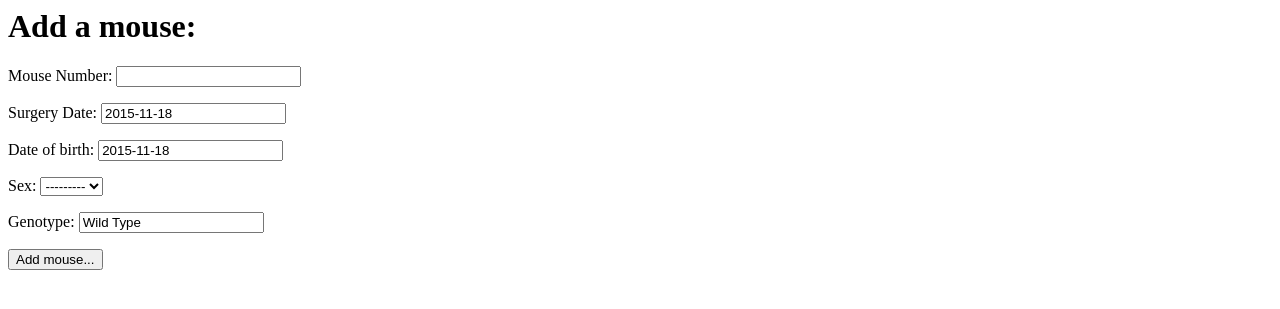
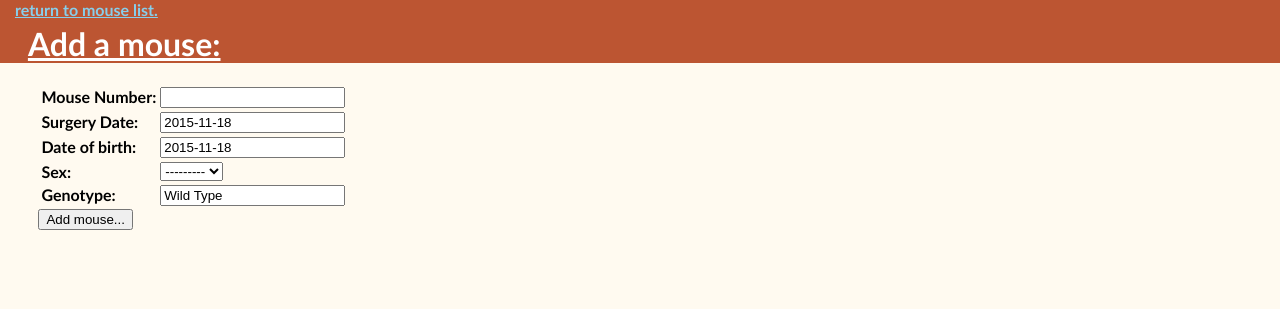
Before and after one commit to c-wilson/behavior_server, a Django app: page /behavior_subjects/mouse_adder/ in a window 1280 px wide. Shown: the top 309 px of the page. Run offline with Django 3.2, Linux system fonts and the light colour scheme.

Commit message:
Style changes. Session adding improvement.

```diff
--- a/behavior_subjects/forms.py
+++ b/behavior_subjects/forms.py
@@ -1,5 +1,5 @@
 from django import forms
-from .models import Mouse, Trial
+from .models import Mouse, Session
 
 
 class UploadForm(forms.Form):
@@ -9,3 +9,8 @@ class MouseForm(forms.ModelForm):
     class Meta:
         model = Mouse
         fields = ['mouse_number', 'surgery_date', 'dob', 'sex', 'genotype']
+
+class SessionNotesForm(forms.ModelForm):
+    class Meta:
+        model = Session
+        fields = ['bad', 'notes']
--- a/behavior_subjects/models.py
+++ b/behavior_subjects/models.py
@@ -56,7 +56,8 @@ class Session(models.Model):
     rig = models.CharField('Rig', max_length=10, default='', blank=True)
     lickgraceperiod = models.IntegerField('Lick Grace Period', blank=True, default=0)
     odorset_name = models.CharField('Odorset name', max_length=32, blank=True, default='')
-    #TODO: add note attribute to Session model.
+    notes = models.TextField('Session Notes', default='', blank=True)
+    bad = models.BooleanField('Bad Session', default=False, blank=True)
 
     @transaction.atomic  # do all processing, commit to database if everything is successful.
     def process(self):
--- a/behavior_subjects/static/style.css
+++ b/behavior_subjects/static/style.css
@@ -3,17 +3,6 @@ body {
     font-family: "Trebuchet MS", Arial, Helvetica, sans-serif;
     margin-left: 3%;
     margin-top: 0%;
-}
-
-p{
-    display:inline-block;
-    margin-left: 0%;
-    /*margin-bottom: 0%;*/
-}
-
-h1{
-    text-indent: 1%;
-    text-decoration: underline;
 }
 
 a:link {
@@ -35,9 +24,10 @@ a:hover, a:focus, a:active {
 header {
     /*padding-top: -3%;*/
     margin-left: -4%;
+    margin-right: 0%;
     /*height: 87px;*/
     background: #bc5532;
-    width: 100%;
+    width: 105%;
     height: auto;
     display: block;
     /*line-height:22px*/
@@ -47,7 +37,7 @@ header h1 {
     text-decoration: underline;
     color: white;
     display: block;
-    /*line-height: 22px;*/
+    margin-top: 5px;
 }
 
 header a {
@@ -55,10 +45,15 @@ header a {
 }
 header a:link {
     color:skyblue;
-    padding-right:2%;
+    padding-right: 0%;
 }
 
 header a:visited {
     color:skyblue;
-    padding-right:2%;
+    padding-right: 0%;
 }
+
+table th {
+    text-align: left;
+    vertical-align: top;
+}
--- a/behavior_subjects/templates/behavior_subjects/index.html
+++ b/behavior_subjects/templates/behavior_subjects/index.html
@@ -45,7 +45,7 @@
 </header>
 
 {% if mice_list %}
-    <p>
+
     <table id="sessions">
         <tr>
             <th><b>Mouse #</b></th>
@@ -59,11 +59,9 @@
                 <td>{{ m.last_session_date }}</td>
                 <td>{{ m.rig }}</td>
                 <td>{{ m.last_session_performance }}</td>
-
             </tr>
         {% endfor %}
     </table>
-    </p>
 {% else %}
     <p>No mice!</p>
 {% endif %}
--- a/behavior_subjects/templates/behavior_subjects/mouse_adder.html
+++ b/behavior_subjects/templates/behavior_subjects/mouse_adder.html
@@ -1,30 +1,21 @@
-<h1>Add a mouse:</h1>
-
+<head></head>
+{% load staticfiles %}
+<LINK rel="stylesheet" type="text/css" href="{% static 'style.css' %}"/>
+</head>
+<body>
+<header>
+    <a href="{% url 'behavior_subjects:index' %}"> return to mouse list. </a><br>
+    <h1 style="margin-top: 5px">Add a mouse:</h1>
+</header>
 {% if error_msg %}
     <p><strong>{{ error_message }}</strong></p>
 {% endif %}
 
 <form action="{% url 'behavior_subjects:mouse_adder' %}" method="post">
     {% csrf_token %}
-    {{ form.as_p }}
+    <table>
+        {{ form.as_table }}
+    </table>
     <input type="submit" name="add" value="Add mouse...">
-
 </form>
-
-{#{{ form }}#}
-
-{#<form action="{% url 'behavior_subjects:add_mouse' %}" method="post">#}
-{#    {% csrf_token %}#}
-{#    <label for="mouse_num">Mouse number:</label>#}
-{#    <input type="number" name="mouse_num" id="mouse_num"/>#}
-{#    <br>#}
-{#    <label for="dob">Date of birth:</label>#}
-{#    <input type="datetime" name="dob" id="dob"/>#}
-{#    <br>#}
-{#    <input type="radio" name="sex" value="Male">#}
-{#    <br>#}
-{#    <input type="radio" name="sex" value="Female">#}
-{##}
-{#    <input type="submit" value="Add" />#}
-{##}
-{#</form>#}
+</body>
--- a/behavior_subjects/templates/behavior_subjects/mouse_editor.html
+++ b/behavior_subjects/templates/behavior_subjects/mouse_editor.html
@@ -2,6 +2,8 @@
 
 <form action="{% url 'behavior_subjects:edit_mouse' mouse_number%}" method="post">
     {% csrf_token %}
-    {{ form.as_p }}
+    <table>
+    {{ form.as_table }}
+    </table>
     <input type="submit" name="save" value="Save changes">
 </form>
--- a/behavior_subjects/urls.py
+++ b/behavior_subjects/urls.py
@@ -6,7 +6,7 @@ urlpatterns = [
     url(r'^(?P<mouse_number>[0-9]+)/$', views.mouse, name='mouse'),
     url(r'^(?P<mouse_number>[0-9]+)/(?P<session_num>[0-9]+)/$', views.session, name='session'),
     url(r'^mouse_adder/$', views.mouse_adder, name='mouse_adder'),
-    # url(r'^_add_mouse/$', views.add_mouse, name='add_mouse'),
     url(r'^(?P<mouse_number>[0-9]+)/editor/$', views.edit_mouse, name='edit_mouse'),
     url(r'^_add_session/$', views.add_session, name='add_session'),
+    url(r'^(?P<mouse_number>[0-9]+)/(?P<session_num>[0-9]+)/notes$', views.session_notes, name='session_notes')
 ]
--- a/behavior_subjects/views.py
+++ b/behavior_subjects/views.py
@@ -5,7 +5,7 @@ from .models import Mouse, Session, Trial, TrialTable
 from django.utils import timezone
 from django.db import transaction
 # from django.http import HttpResponse, Http404, HttpResponseRedirect
-from .forms import MouseForm
+from .forms import MouseForm, SessionNotesForm
 from .utils import parse_h5path
 
 from bokeh.plotting import figure
@@ -85,38 +85,51 @@ def session(request, mouse_number, session_num):
 
 
 def add_session(request):
-    if request.FILES:
-        files = request.FILES.getlist('files')
-        for file in files:
-            fn = file.name
-            mouse_num, sess_num, dtg = parse_h5path(fn)
-            try:
+    session_list=[]
+    if request.method == "POST":
+        add_time = timezone.now()
+        if request.FILES:
+            files = request.FILES.getlist('files')
+            for file in files:
+                fn = file.name
+                mouse_num, sess_num, dtg = parse_h5path(fn)
+                try:
+                    mouse = Mouse.objects.get(mouse_number=mouse_num)
+                except ObjectDoesNotExist:
+                    err = 'Mouse {0} does not exist in database. Please add mouse first!'.format(mouse_num)
+                    return index(request, msg=err)  # short circuit if mouse doesn't exist before adding anything to db.
+
+            for file in files:
+                fn = file.name
+                mouse_num, sess_num, dtg = parse_h5path(fn)
                 mouse = Mouse.objects.get(mouse_number=mouse_num)
-            except ObjectDoesNotExist:
-                err = 'Mouse {0} does not exist in database. Please add mouse first!'.format(mouse_num)
-                return index(request, msg=err)  # short circuit if mouse doesn't exist before adding anything to db.
+                if not Session.objects.filter(run_dtg=dtg):
+                    with transaction.atomic():
+                        new_sess = Session(mouse=mouse,
+                                           session_num=sess_num,
+                                           run_dtg=dtg,
+                                           added_dtg=add_time,
+                                           file=file)
 
-        for file in files:
-            fn = file.name
-            mouse_num, sess_num, dtg = parse_h5path(fn)
-            mouse = Mouse.objects.get(mouse_number=mouse_num)
-            if not Session.objects.filter(run_dtg=dtg):
-                with transaction.atomic():
-                    new_sess = Session(mouse=mouse,
-                                       session_num=sess_num,
-                                       run_dtg=dtg,
-                                       added_dtg=timezone.now(),
-                                       file=file)
+                        new_sess.save()
+                        new_sess.process()
+                    session_list.append(new_sess)
 
-                    new_sess.save()
-                    new_sess.process()
-                msg = 'Sessions successfully added!'
-            else:
-                print('Session exists.')
-                continue
+                else:
+                    print('Session exists.')
+                    continue
+            msg = 'Sessions added:'
+        else:
+            msg = 'Please select one or more session files!'
     else:
-        msg = 'Please select one or more session files!'
-    return index(request, msg=msg)
+        last_add_s = Session.objects.latest('added_dtg')
+        last_add_time = last_add_s.added_dtg
+        session_list = Session.objects.filter(added_dtg=last_add_time)
+        msg = 'Recently added sessions:'
+        # session_list = Session.objects.
+    context = {'message': msg,
+               'session_list': session_list}
+    return render(request, "behavior_subjects/sessions_added.html", context=context)
 
 
 def mouse_adder(request):
@@ -149,5 +162,21 @@ def edit_mouse(request, mouse_number):
                                                            'form': form})
 
 
-def session_graph(request, mouse_number, session_number):
-    return None
+def session_notes(request, mouse_number, session_num):
+
+    s = Session.objects.get(id=session_num)
+    if request.method == 'POST':
+        next = request.POST.get('next', 'behavior_subjects:mouse')
+        # next = request.POST['next']
+        print(request.POST)
+        form = SessionNotesForm(request.POST, instance=s)
+        if form.is_valid():
+            form.save()
+            return redirect(next, mouse_number)
+        else:
+            return None
+    else:
+        form = SessionNotesForm(instance=s)
+        return render(request, "behavior_subjects/session_notes.html", {"session": s,
+                                                                        "form": form,
+                                                                        "from": request.GET.get('from', None)})
```
Also changed, not shown: behavior_subjects/templates/behavior_subjects/mouse.html (+18 -2 lines), behavior_subjects/templates/behavior_subjects/session.html (+11 -4 lines).
